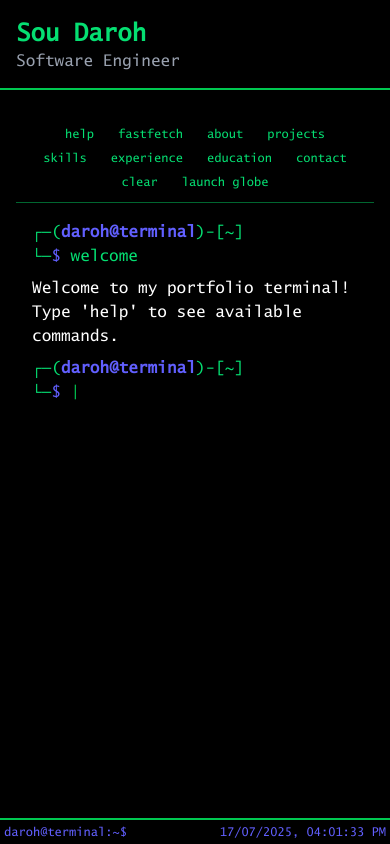
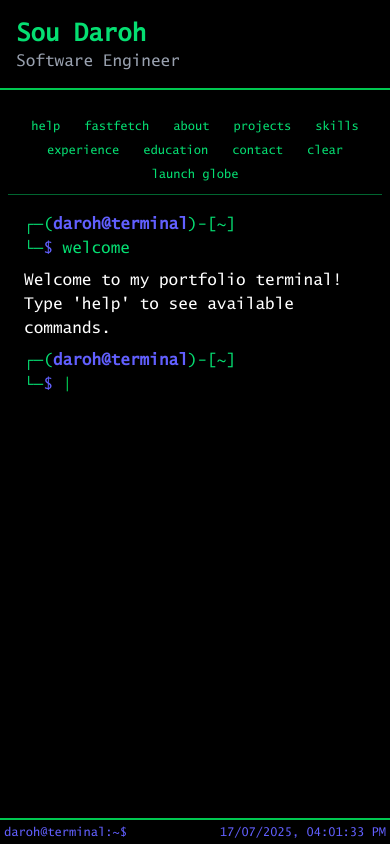
Before and after one commit to vannputh/puth-terminal, a Next.js app: page / in a window 390 px wide. Built offline with nearby package versions, Linux system fonts and the light colour scheme.

Commit message:
added the css for mobile view

```diff
--- a/src/app/globals.css
+++ b/src/app/globals.css
@@ -23,6 +23,24 @@ body {
   background: var(--background);
   color: var(--foreground);
   font-family: var(--font-mono);
+  /* Mobile optimizations */
+  -webkit-overflow-scrolling: touch;
+  -webkit-font-smoothing: antialiased;
+  -moz-osx-font-smoothing: grayscale;
+  overscroll-behavior: none;
+}
+
+/* Mobile touch improvements */
+@media (max-width: 768px) {
+  * {
+    -webkit-tap-highlight-color: rgba(0, 255, 0, 0.1);
+  }
+
+  body {
+    -webkit-text-size-adjust: 100%;
+    -ms-text-size-adjust: 100%;
+    text-size-adjust: 100%;
+  }
 }
 
 /* Custom Scrollbar for Webkit browsers (Chrome, Safari) */
@@ -44,6 +62,13 @@ body {
   background-color: #6a6a6a;
 }
 
+/* Mobile scrollbar (thinner) */
+@media (max-width: 768px) {
+  ::-webkit-scrollbar {
+    width: 4px;
+  }
+}
+
 /* Custom Scrollbar for Firefox */
 * {
   scrollbar-width: thin;
@@ -60,3 +85,13 @@ body {
 .blinking-cursor {
   animation: blink 1s step-end infinite;
 }
+
+/* Touch manipulation for better mobile interactions */
+.touch-manipulation {
+  touch-action: manipulation;
+}
+
+/* Prevent zoom on double tap for inputs on mobile */
+input, button, textarea, select {
+  touch-action: manipulation;
+}
--- a/src/app/page.tsx
+++ b/src/app/page.tsx
@@ -6,9 +6,9 @@ import StatusBar from "@/components/StatusBar";
 
 export default function Home() {
   return (
-    <main className="flex flex-col h-screen bg-black text-white font-mono">
+    <main className="flex flex-col h-screen bg-black text-white font-mono pb-6 md:pb-5">
       <Header />
-      <div className="flex-1 p-4 overflow-hidden">
+      <div className="flex-1 p-2 md:p-4 overflow-hidden">
         <Terminal />
       </div>
       <StatusBar />
```
